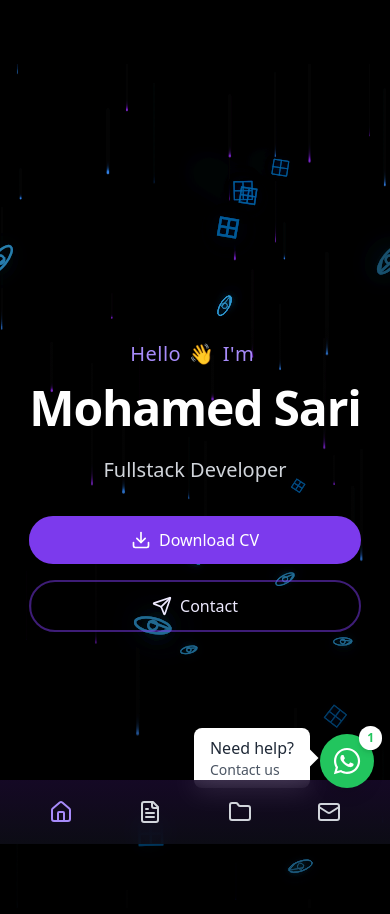
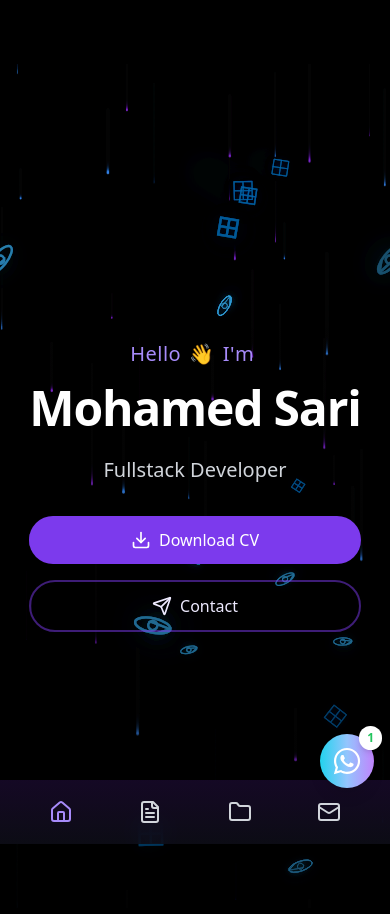
Before and after one commit to simo-sari07/sarix, a React (Vite) app: page / in a window 390 px wide. Shown: the top 914 px of the page. Built offline with nearby package versions, Linux system fonts and the light colour scheme.

Commit message:
Update Whatsapp.jsx
phone

```diff
--- a/src/components/Whatsapp/Whatsapp.jsx
+++ b/src/components/Whatsapp/Whatsapp.jsx
@@ -3,6 +3,7 @@
 import { useState } from "react"
 import { FaWhatsapp, FaTimes } from "react-icons/fa"
 import { motion, AnimatePresence } from "framer-motion"
+import React from "react"
 
 export default function WhatsappContact() {
   const [isOpen, setIsOpen] = useState(false)
@@ -37,7 +38,7 @@ export default function WhatsappContact() {
             transition={{ type: "spring", damping: 25, stiffness: 300 }}
           >
             {/* Header */}
-            <div className="bg-green-500 p-4 text-white">
+            <div className="bg-gradient-to-r from-cyan-400 via-blue-300 to-purple-400-4 text-white">
               <div className="flex items-center gap-3">
                 <div className="bg-white p-1.5 rounded-full">
                   <FaWhatsapp size={24} className="text-green-500" />
@@ -63,7 +64,7 @@ export default function WhatsappContact() {
                       <span className="text-black font-bold text-xs">M.S</span>
                     </div>
                   </div>
-                  <span className="font-medium text-gray-800">Mr Sari </span>
+                  <span className="font-medium text-gray-800">Mr Hamza </span>
                 </div>
                 <FaWhatsapp size={20} className="text-green-500" />
               </a>
@@ -76,7 +77,7 @@ export default function WhatsappContact() {
       <div className="fixed md:bottom-6 bottom-14 right-4 z-50">
         <motion.button
           onClick={toggleChat}
-          className={`p-3 rounded-full shadow-lg ${isOpen ? "bg-red-500" : "bg-green-500"}`}
+          className={`p-3 rounded-full shadow-lg ${isOpen ? "bg-red-500" : "bg-gradient-to-r from-cyan-400 via-blue-300 to-purple-400"}`}
           whileHover={{ scale: 1.1 }}
           whileTap={{ scale: 0.9 }}
           initial={{ y: -100, opacity: 0.2 }}
@@ -110,17 +111,17 @@ export default function WhatsappContact() {
         </motion.button>
       </div>
 
-      {/* Tooltip */}
+      {/* Tooltip - Only shows on desktop screens (md and above) */}
       <AnimatePresence>
         {!isOpen && (
           <motion.div
-            className="fixed md:bottom-6 bottom-14 right-20 z-40 bg-white py-2 px-4 rounded-lg shadow-md max-w-xs"
+            className="fixed md:bottom-6 bottom-14 right-20 z-40 bg-white py-2 px-4 rounded-lg shadow-md max-w-xs hidden md:block"
             initial={{ opacity: 0, x: 20 }}
             animate={{ opacity: 1, x: 0 }}
             exit={{ opacity: 0, x: 20 }}
             transition={{ delay: 0.5 }}
           >
-            <div className="text-gray-800 font-medium">Need help?</div>
+            <div className="text-gray-800 font-medium">Need help??</div>
             <div className="text-gray-600 text-sm">Contact us</div>
             <div className="absolute right-0 top-1/2 transform translate-x-1/2 -translate-y-1/2 rotate-45 w-3 h-3 bg-white"></div>
           </motion.div>
```
